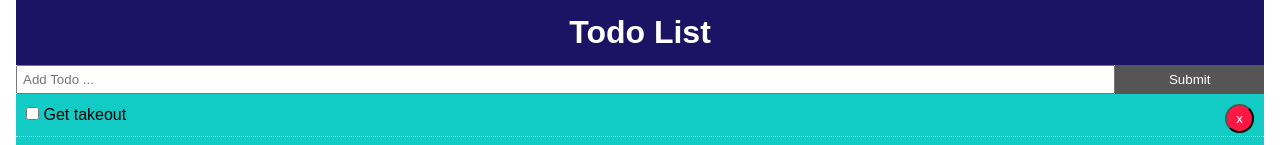
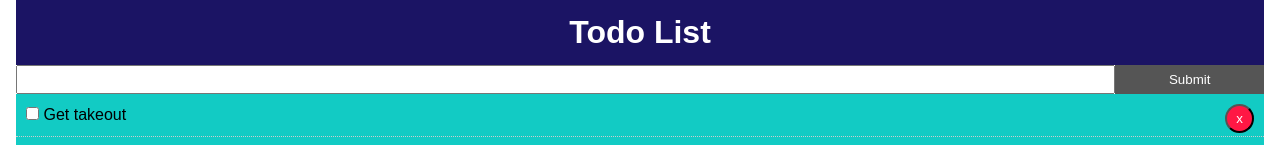
Before and after one commit to madameJeanette/react-todo-app, a React (Create React App) app: page / in a window 1280 px wide. Shown: the top 145 px of the page. Built offline with nearby package versions, Linux system fonts and the light colour scheme.

Commit message:
todo adding functional

```diff
--- a/package.json
+++ b/package.json
@@ -5,7 +5,8 @@
   "dependencies": {
     "react": "^16.9.0",
     "react-dom": "^16.9.0",
-    "react-scripts": "3.1.1"
+    "react-scripts": "3.1.1",
+    "uuid": "^3.3.3"
   },
   "scripts": {
     "start": "react-scripts start",
--- a/src/App.js
+++ b/src/App.js
@@ -3,35 +3,36 @@
 import Todos from './components/Todos';
 import Header from './components/layout/Header';
 import AddTodo from './components/AddTodo';
+import uuid from 'uuid';
 
 class App extends Component {
   state = {
     todos: [
       {
-        id: 1,
+        id: uuid.v4(),
         title: 'Get takeout',
         completed: false
       },
       {
-        id: 2,
+        id: uuid.v4(),
         title: 'Wash your guinnea pig',
         completed: false
       },
       {
-        id: 3,
+        id: uuid.v4(),
         title: 'Fish for compliments',
         completed: false
       },
       {
-        id: 4,
+        id: uuid.v4(),
         title: 'Fish',
         completed: false
       },
       {
-        id: 5,
+        id: uuid.v4(),
         title: 'Eat some chocolate',
         completed: false
-      },
+      }
     ]
 
   }
@@ -50,13 +51,23 @@
     !== id)] });
   }
 
+  //Add Todo
+  addTodo = (title) => {
+    const newTodo = {
+      id: uuid.v4(),
+      title,
+      completed: false
+    }
+    this.setState({todos: [...this.state.todos, newTodo]})
+  }
+
   render() {
     // console.log(this.state.todos)
     return (
      <div className = "App" >
        <div className="container">
          <Header />
-         <AddTodo />
+         <AddTodo addTodo={this.addTodo} />
          <Todos todos={this.state.todos}
           markComplete ={ this.markComplete}
           delTodo = {this.delTodo}
--- a/src/components/AddTodo.js
+++ b/src/components/AddTodo.js
@@ -1,14 +1,27 @@
 import React, { Component } from 'react'
 
 export class AddTodo extends Component {
+    state = {
+        title: ' '
+    }
+    onSubmit = (e) => {
+        e.preventDefault();
+        this.props.addTodo(this.state.title);
+        this.setState({ title: ''});
+    }
+    onChange = (e) => this.setState({ [e.target.name]:
+    e.target.value });
+
     render() {
         return (
-            <form style={{ display: 'flex'}}>
+            <form onSubmit={this.onSubmit} style={{ display: 'flex'}}>
              <input
                type="text"
                name="title"
                style={{ flex: '10', padding: '5px' }}
                placeholder="Add Todo ..."
+               value={this.state.title}
+               onChange={this.onChange}
             />
             <input
                type="submit"
```
Also changed, not shown: 1 other file (tests, documents, lock files or other folders).
